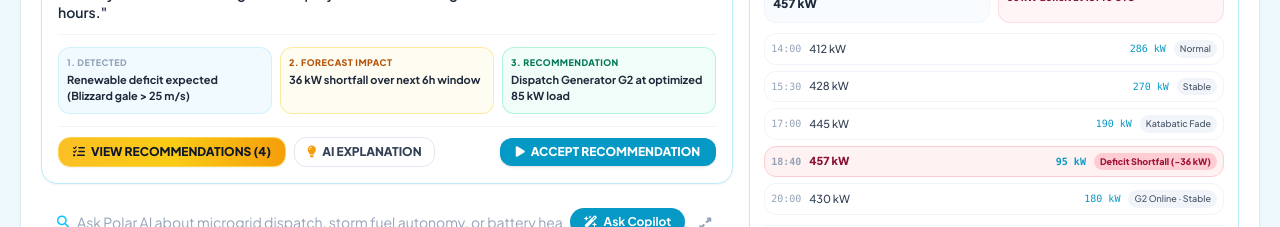
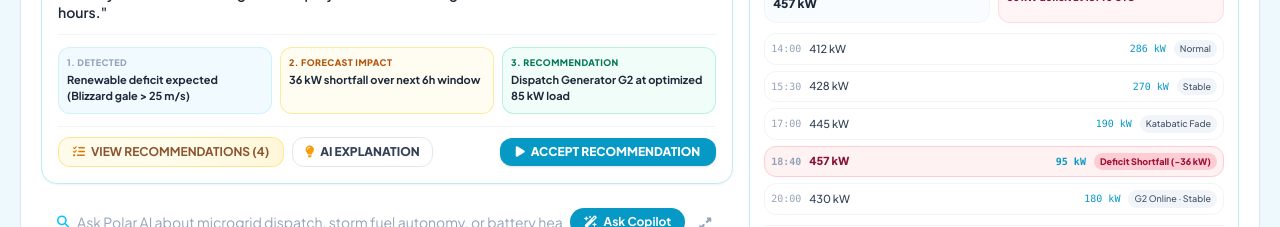
Before and after one commit to yalagandulapraveen7-1304/polar-136, a React (Vite) app in the folder frontend/: page / in a window 1280 px wide. Shown: the part 1020-1247 px from the top of the page. Built offline with nearby package versions, Linux system fonts and the light colour scheme; no server answers.

Commit message:
style: soften VIEW RECOMMENDATIONS button with gentle pastel yellow-amber tint

```diff
--- a/frontend/src/components/HeroSection.jsx
+++ b/frontend/src/components/HeroSection.jsx
@@ -318,10 +318,10 @@ export default function HeroSection({
                   <button
                     type="button"
                     onClick={() => onOpenModal('recommendations')}
-                    className="px-3.5 py-1.5 rounded-xl bg-gradient-to-r from-amber-400 via-yellow-400 to-amber-500 hover:from-amber-500 hover:to-yellow-500 text-slate-900 font-black text-xs border border-amber-300 shadow-sm hover:shadow-md hover:shadow-amber-500/20 transition flex items-center gap-1.5 cursor-pointer"
+                    className="px-3.5 py-1.5 rounded-xl bg-gradient-to-r from-amber-50 via-yellow-50/90 to-amber-100/70 hover:from-amber-100 hover:to-yellow-100 text-amber-900/85 hover:text-amber-900 font-bold text-xs border border-amber-200/90 shadow-xs transition flex items-center gap-1.5 cursor-pointer"
                     title="Open Full Engineering & Operational Recommendations Console"
                   >
-                    <i className="fa-solid fa-list-check text-slate-900"></i>
+                    <i className="fa-solid fa-list-check text-amber-600"></i>
                     <span>VIEW RECOMMENDATIONS ({latestData?.recommendations?.items?.length || 4})</span>
                   </button>
                   <button
```
Also changed, not shown: 2 other files (tests, documents, lock files or other folders).
